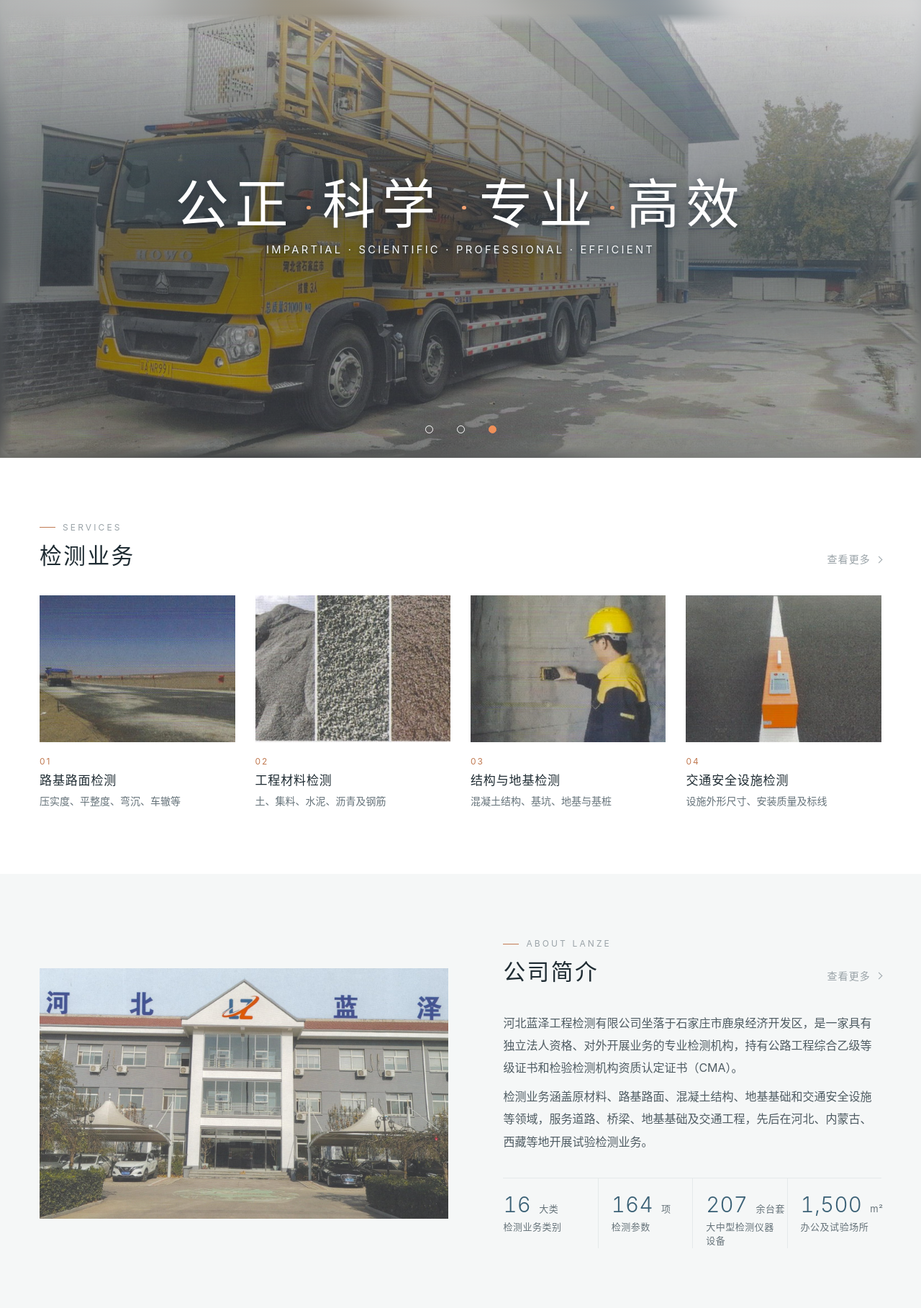
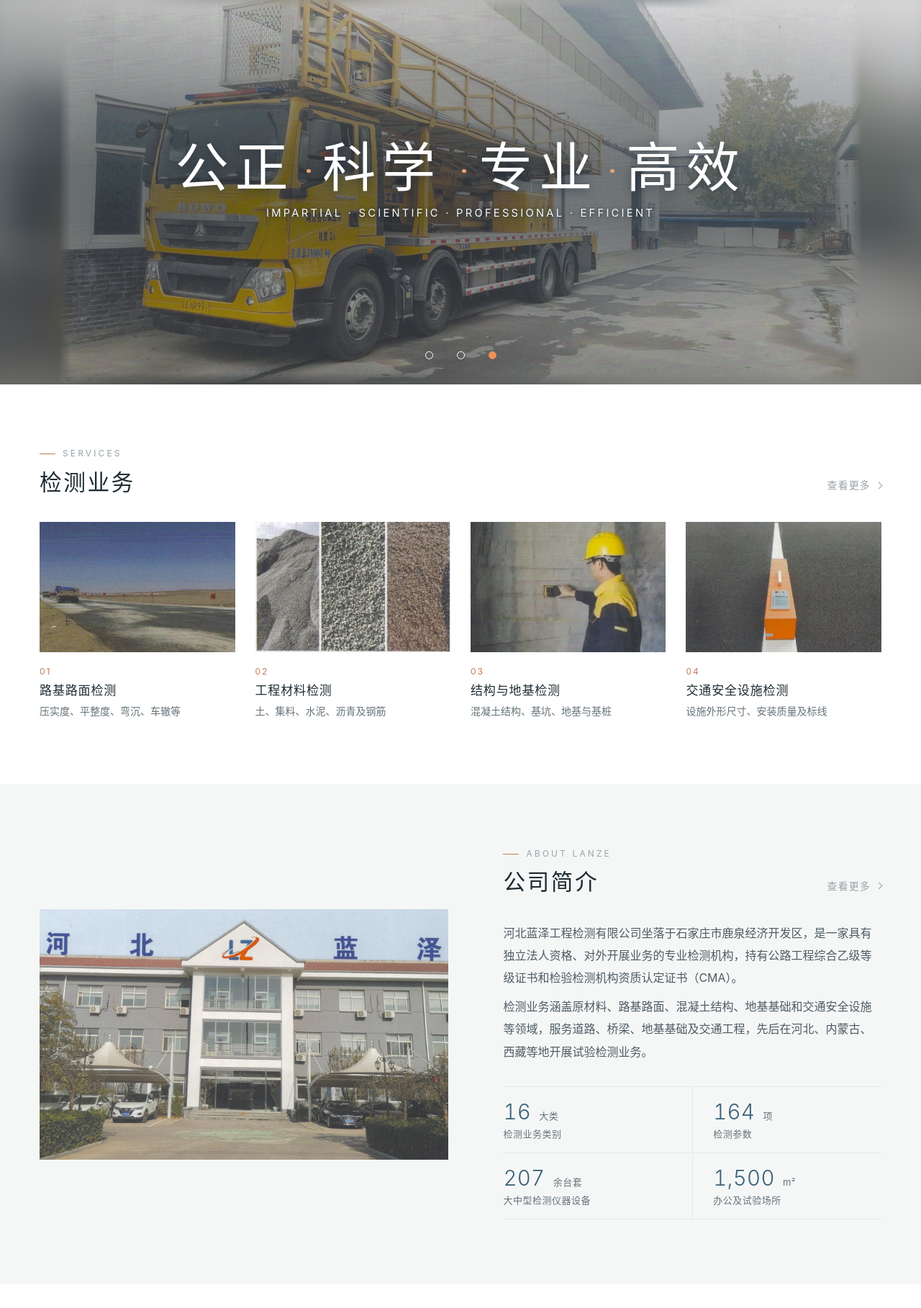
Before and after one commit to austin10231/hblanze-website, a plain HTML site: page index.html in a window 1280 px wide. Shown: the part 83-1900 px from the top of the page at 72% size. Drawn offline with Linux system fonts and the light colour scheme.

Commit message:
Shrink the desktop banner and fix the intro facts overflow
- Desktop banner now capped at 640px and leaves room below it, so the first screen is no longer all photo; photos still show complete with blurred sides
- Homepage card photos 3:2 instead of 4:3, certificate frames 16:10
- Company facts in a 2×2 grid on desktop so numbers and units stay inside their cells
- CSS/JS version bumped

Co-Authored-By: Claude Opus 5.5 <noreply@anthropic.com>

```diff
--- a/desktop-carousel.css
+++ b/desktop-carousel.css
@@ -1,4 +1,4 @@
-.hero .container { min-height: clamp(330px, min(50vw, calc(100vh - 84px)), 880px); }
+.hero .container { min-height: clamp(360px, min(42vw, calc(100vh - 230px)), 640px); }
 .hero-slide { transition: none; }
 
 .hero-office { --hero-backdrop: url("assets/office.jpg"); --photo-ratio: calc(1800 / 899); }
--- a/desktop.css
+++ b/desktop.css
@@ -98,7 +98,7 @@ h1, h2, h3, .button, .anchor-nav a, .contact-items dt, .category, .gallery figca
 
 /* 检测业务 */
 .home-services .service-cards { gap: 28px; counter-reset: service; }
-.home-services .service-cards .card img { aspect-ratio: 4 / 3; }
+.home-services .service-cards .card img { aspect-ratio: 3 / 2; }
 .home-services .service-cards .card-body { padding: 18px 0 0; }
 .home-services .service-cards h3 { font-size: 1.0625rem; letter-spacing: .05em; }
 .home-services .service-cards h3::before {
@@ -113,20 +113,20 @@ h1, h2, h3, .button, .anchor-nav a, .contact-items dt, .category, .gallery figca
 }
 .home-services .service-cards p { margin-top: 6px; font-size: .875rem; }
 
-/* 公司简介：配图 + 文字 + 4 项数据 */
+/* 公司简介：配图 + 文字 + 4 项数据（2×2，避免窄屏时数字与单位溢出） */
 .home-about .split { grid-template-columns: 1.08fr 1fr; gap: clamp(40px, 6vw, 96px); }
 .home-about .split-copy > p { color: #4e5b62; line-height: 1.95; }
 .home-about .split-copy .actions { display: none; }
-.home-page dl.home-facts { display: grid; grid-template-columns: repeat(4, minmax(0, 1fr)); margin-top: 34px; border-top: 1px solid var(--line); }
-.home-facts div { display: flex; flex-direction: column-reverse; justify-content: flex-end; padding: 20px 10px 0 18px; border-left: 1px solid var(--line); }
-.home-facts div:first-child { padding-left: 0; border-left: 0; }
+.home-page dl.home-facts { display: grid; grid-template-columns: repeat(2, minmax(0, 1fr)); margin-top: 32px; border-top: 1px solid var(--line); }
+.home-facts div { display: flex; flex-direction: column-reverse; justify-content: flex-end; min-width: 0; padding: 18px 12px 16px 0; border-bottom: 1px solid var(--line); }
+.home-facts div:nth-child(even) { padding-left: 28px; border-left: 1px solid var(--line); }
 .home-facts dt { margin-top: 4px; color: var(--muted); font-size: .8125rem; letter-spacing: .04em; line-height: 1.5; }
 .home-facts dd { color: var(--blue); font-size: clamp(1.75rem, 2.3vw, 2.25rem); font-weight: 300; font-variant-numeric: tabular-nums; letter-spacing: .01em; line-height: 1.15; white-space: nowrap; }
 .home-facts dd span { margin-left: 3px; color: var(--muted); font-size: .8125rem; font-weight: 400; letter-spacing: .04em; }
 
 /* 工程案例 */
 .home-projects .case-cards { gap: 28px; }
-.home-projects .case-cards img { aspect-ratio: 4 / 3; }
+.home-projects .case-cards img { aspect-ratio: 3 / 2; }
 .home-projects .case-cards .card-body { padding: 18px 0 0; }
 .home-projects .category { margin-bottom: 6px; color: var(--accent); font-size: .8125rem; font-weight: 400; letter-spacing: .14em; }
 .home-projects .case-cards h3 { font-size: 1.0625rem; letter-spacing: .03em; }
@@ -136,14 +136,14 @@ h1, h2, h3, .button, .anchor-nav a, .contact-items dt, .category, .gallery figca
 .home-page .mobile-only.home-equipment, .home-page .mobile-only.home-credentials { display: block; }
 .equipment-strip { display: grid; grid-template-columns: repeat(4, minmax(0, 1fr)); gap: 28px; margin: 0; padding: 0; list-style: none; }
 .equipment-strip a { display: block; }
-.equipment-strip img { width: 100%; height: auto; aspect-ratio: 4 / 3; object-fit: cover; background: #e6eaeb; transition: opacity .2s ease; }
+.equipment-strip img { width: 100%; height: auto; aspect-ratio: 3 / 2; object-fit: cover; background: #e6eaeb; transition: opacity .2s ease; }
 .equipment-wide img { object-position: 22% 50%; }
 .equipment-strip span { display: block; padding-top: 16px; font-size: 1rem; letter-spacing: .05em; }
 .equipment-strip a:hover img { opacity: .9; }
 .equipment-strip a:hover span { color: var(--blue); }
 .credential-links { display: grid; grid-template-columns: repeat(3, minmax(0, 1fr)); gap: 28px; margin: 0; padding: 0; list-style: none; }
 .credential-links a { display: flex; flex-direction: column; gap: 16px; }
-.credential-thumb { position: relative; display: block; aspect-ratio: 4 / 3; background: var(--mist); }
+.credential-thumb { position: relative; display: block; aspect-ratio: 16 / 10; background: var(--mist); }
 .credential-thumb img {
   position: absolute;
   inset: 0;
--- a/index.html
+++ b/index.html
@@ -6,12 +6,12 @@
   <meta name="description" content="河北蓝泽工程检测有限公司提供公路工程、工程材料及地基基础检测服务。浏览业务范围、资质能力、工程案例及联系方式。">
   <title>河北蓝泽工程检测有限公司｜公路工程试验检测</title>
   <link rel="icon" href="assets/logo.jpg" type="image/jpeg">
-  <link rel="stylesheet" href="styles.css?v=20261122f">
-  <link rel="stylesheet" href="desktop-carousel.css?v=20261122f" media="(min-width: 961px), (min-width: 871px) and (min-height: 501px), (min-width: 871px) and (pointer: fine), (min-width: 871px) and (pointer: none)">
-  <link rel="stylesheet" href="desktop.css?v=20261122f" media="(min-width: 961px), (min-width: 871px) and (min-height: 501px), (min-width: 871px) and (pointer: fine), (min-width: 871px) and (pointer: none)">
-  <link rel="stylesheet" href="mobile.css?v=20261122f" media="(max-width: 870px), (max-width: 960px) and (max-height: 500px) and (pointer: coarse)">
-  <script src="site.js?v=20261122f" defer></script>
-  <script src="carousel.js?v=20261122f" defer></script>
+  <link rel="stylesheet" href="styles.css?v=20261122g">
+  <link rel="stylesheet" href="desktop-carousel.css?v=20261122g" media="(min-width: 961px), (min-width: 871px) and (min-height: 501px), (min-width: 871px) and (pointer: fine), (min-width: 871px) and (pointer: none)">
+  <link rel="stylesheet" href="desktop.css?v=20261122g" media="(min-width: 961px), (min-width: 871px) and (min-height: 501px), (min-width: 871px) and (pointer: fine), (min-width: 871px) and (pointer: none)">
+  <link rel="stylesheet" href="mobile.css?v=20261122g" media="(max-width: 870px), (max-width: 960px) and (max-height: 500px) and (pointer: coarse)">
+  <script src="site.js?v=20261122g" defer></script>
+  <script src="carousel.js?v=20261122g" defer></script>
 </head>
 <body class="home-page">
 <a class="skip" href="#main">跳至页面内容</a>
```
Also changed, not shown: about.html (+4 -4 lines), contact.html (+4 -4 lines), projects.html (+4 -4 lines), qualifications.html (+4 -4 lines), services.html (+4 -4 lines).
